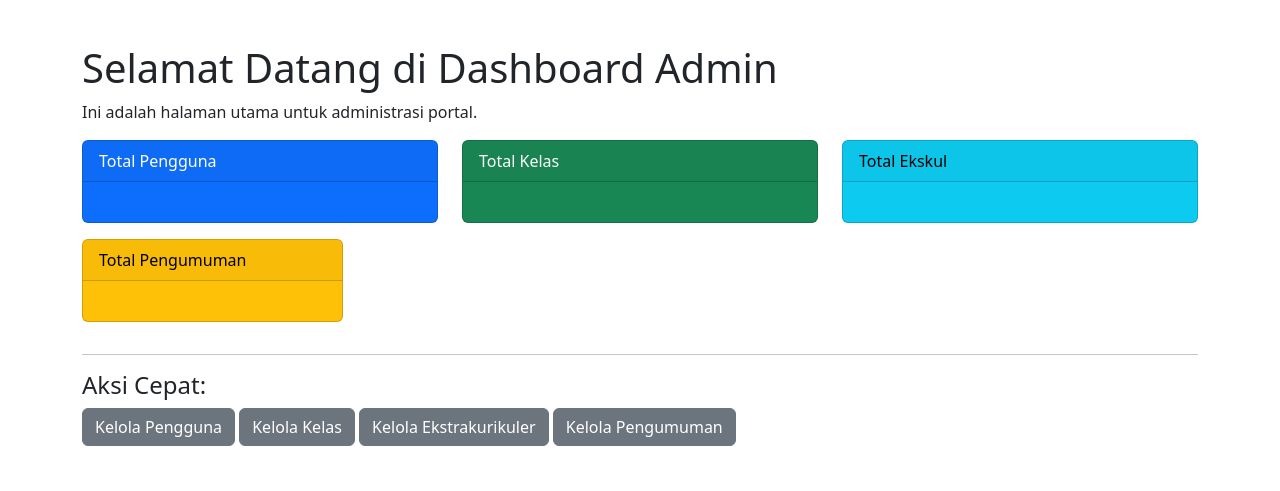
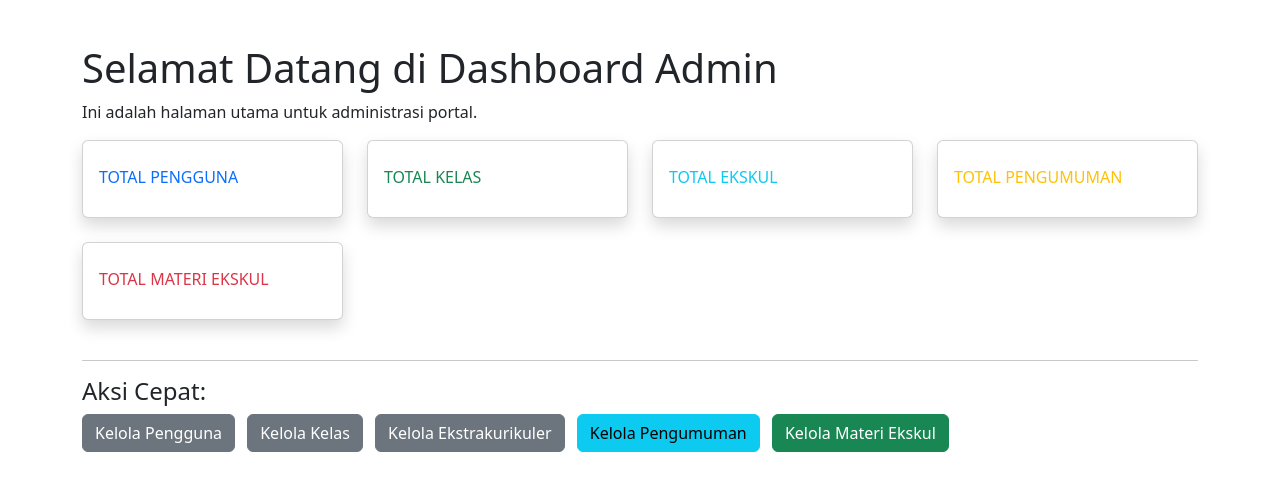
Before and after one commit to Juputra/Portal, a Flask app: template templates/admin/dashboard_admin.html in a window 1280 px wide. Shown: the part 56-547 px from the top of the page. Run offline with Flask 3, Linux system fonts and the light colour scheme; the template is opened without the code that fills it, so the values that code supplies are empty.

Commit message:
tampilan nambah materi

```diff
--- a/app.py
+++ b/app.py
@@ -20,6 +20,8 @@ class Portal:
         self.con = Config() # Membuat instance dari Config Anda
         self.routes()
         self.app.config['UPLOAD_FOLDER'] = 'static/uploads/materi_ekskul'
+        self.app.config['ALLOWED_EXTENSIONS'] = {'txt', 'pdf', 'png', 'jpg', 'jpeg', 'gif', 'doc', 'docx', 'ppt', 'pptx', 'xls', 'xlsx'}
+
 
 
     def _login_required_for_role(self, target_role, message):
@@ -131,7 +133,8 @@ class Portal:
                                    jumlah_pengguna=counts.get('users',0),
                                    jumlah_kelas=counts.get('kelas',0),
                                    jumlah_ekskul=counts.get('ekskul',0),
-                                   jumlah_pengumuman=counts.get('pengumuman',0))
+                                   jumlah_pengumuman=counts.get('pengumuman',0),
+                                   jumlah_materi_ekskul=counts.get('materi_ekskul',0))
 
         # --- Manajemen Pengguna (Admin) ---
         @self.app.route('/admin/users')
--- a/templates/admin/dashboard_admin.html
+++ b/templates/admin/dashboard_admin.html
@@ -5,45 +5,125 @@
 {% block content %}
     <h1>Selamat Datang di Dashboard Admin</h1>
     <p>Ini adalah halaman utama untuk administrasi portal.</p>
+
     <div class="row">
-        <div class="col-md-4">
-            <div class="card text-bg-primary mb-3">
-                <div class="card-header">Total Pengguna</div>
+        <div class="col-xl-3 col-md-6 mb-4"> {# Pengguna #}
+            <div class="card border-left-primary shadow h-100 py-2">
                 <div class="card-body">
-                    <h5 class="card-title">{{ jumlah_pengguna }}</h5>
+                    <div class="row no-gutters align-items-center">
+                        <div class="col mr-2">
+                            <div class="text-xs font-weight-bold text-primary text-uppercase mb-1">
+                                Total Pengguna</div>
+                            <div class="h5 mb-0 font-weight-bold text-gray-800">{{ jumlah_pengguna }}</div>
+                        </div>
+                        <div class="col-auto">
+                            <i class="fas fa-users fa-2x text-gray-300"></i> {# Contoh ikon #}
+                        </div>
+                    </div>
+                    <a href="{{ url_for('users_admin') }}" class="stretched-link"></a>
                 </div>
             </div>
         </div>
-        <div class="col-md-4">
-            <div class="card text-bg-success mb-3">
-                <div class="card-header">Total Kelas</div>
+
+        <div class="col-xl-3 col-md-6 mb-4"> {# Kelas #}
+            <div class="card border-left-success shadow h-100 py-2">
                 <div class="card-body">
-                    <h5 class="card-title">{{ jumlah_kelas }}</h5>
+                    <div class="row no-gutters align-items-center">
+                        <div class="col mr-2">
+                            <div class="text-xs font-weight-bold text-success text-uppercase mb-1">
+                                Total Kelas</div>
+                            <div class="h5 mb-0 font-weight-bold text-gray-800">{{ jumlah_kelas }}</div>
+                        </div>
+                        <div class="col-auto">
+                            <i class="fas fa-school fa-2x text-gray-300"></i>
+                        </div>
+                    </div>
+                     <a href="{{ url_for('kelas_admin') }}" class="stretched-link"></a>
                 </div>
             </div>
         </div>
-        <div class="col-md-4">
-             <div class="card text-bg-info mb-3">
-                <div class="card-header">Total Ekskul</div>
+
+        <div class="col-xl-3 col-md-6 mb-4"> {# Ekskul #}
+            <div class="card border-left-info shadow h-100 py-2">
                 <div class="card-body">
-                    <h5 class="card-title">{{ jumlah_ekskul }}</h5>
+                    <div class="row no-gutters align-items-center">
+                        <div class="col mr-2">
+                            <div class="text-xs font-weight-bold text-info text-uppercase mb-1">
+                                Total Ekskul</div>
+                            <div class="h5 mb-0 font-weight-bold text-gray-800">{{ jumlah_ekskul }}</div>
+                        </div>
+                        <div class="col-auto">
+                            <i class="fas fa-puzzle-piece fa-2x text-gray-300"></i>
+                        </div>
+                    </div>
+                    <a href="{{ url_for('ekskul_admin') }}" class="stretched-link"></a>
                 </div>
             </div>
         </div>
-        <div class="col-md-3"> {# Sesuaikan ukuran kolom jika perlu #}
-            <div class="card text-bg-warning mb-3"> {# Ganti warna jika mau #}
-                <div class="card-header">Total Pengumuman</div>
+
+        <div class="col-xl-3 col-md-6 mb-4"> {# Pengumuman #}
+            <div class="card border-left-warning shadow h-100 py-2">
                 <div class="card-body">
-                    <h5 class="card-title">{{ jumlah_pengumuman }}</h5>
-                    <a href="{{ url_for('pengumuman_admin') }}" class="stretched-link"></a> {# Link tersembunyi untuk klik seluruh kartu #}
+                    <div class="row no-gutters align-items-center">
+                        <div class="col mr-2">
+                            <div class="text-xs font-weight-bold text-warning text-uppercase mb-1">
+                                Total Pengumuman</div>
+                            <div class="h5 mb-0 font-weight-bold text-gray-800">{{ jumlah_pengumuman }}</div>
+                        </div>
+                         <div class="col-auto">
+                            <i class="fas fa-bullhorn fa-2x text-gray-300"></i>
+                        </div>
+                    </div>
+                    <a href="{{ url_for('pengumuman_admin') }}" class="stretched-link"></a>
                 </div>
             </div>
         </div>
-    </div>
+
+        {# === KARTU BARU UNTUK MATERI EKSKUL === #}
+        <div class="col-xl-3 col-md-6 mb-4">
+            <div class="card border-left-danger shadow h-100 py-2"> {# Ganti warna jika mau, misal border-left-danger #}
+                <div class="card-body">
+                    <div class="row no-gutters align-items-center">
+                        <div class="col mr-2">
+                            <div class="text-xs font-weight-bold text-danger text-uppercase mb-1">
+                                Total Materi Ekskul</div>
+                            <div class="h5 mb-0 font-weight-bold text-gray-800">{{ jumlah_materi_ekskul }}</div>
+                        </div>
+                         <div class="col-auto">
+                            <i class="fas fa-book-open fa-2x text-gray-300"></i> {# Contoh ikon #}
+                        </div>
+                    </div>
+                    <a href="{{ url_for('materi_ekskul_admin') }}" class="stretched-link"></a>
+                </div>
+            </div>
+        </div>
+        {# ====================================== #}
+
+    </div> {# Penutup untuk div class="row" kartu statistik #}
     <hr>
     <h4>Aksi Cepat:</h4>
-    <a href="{{ url_for('users_admin') }}" class="btn btn-secondary">Kelola Pengguna</a>
-    <a href="{{ url_for('kelas_admin') }}" class="btn btn-secondary">Kelola Kelas</a>
-    <a href="{{ url_for('ekskul_admin') }}" class="btn btn-secondary">Kelola Ekstrakurikuler</a>
-    <a href="{{ url_for('pengumuman_admin') }}" class="btn btn-secondary">Kelola Pengumuman</a>
+    <a href="{{ url_for('users_admin') }}" class="btn btn-secondary mb-2 me-2">Kelola Pengguna</a>
+    <a href="{{ url_for('kelas_admin') }}" class="btn btn-secondary mb-2 me-2">Kelola Kelas</a>
+    <a href="{{ url_for('ekskul_admin') }}" class="btn btn-secondary mb-2 me-2">Kelola Ekstrakurikuler</a>
+    <a href="{{ url_for('pengumuman_admin') }}" class="btn btn-info mb-2 me-2">Kelola Pengumuman</a>
+    {# === TOMBOL BARU UNTUK MATERI EKSKUL === #}
+    <a href="{{ url_for('materi_ekskul_admin') }}" class="btn btn-success mb-2 me-2">Kelola Materi Ekskul</a>
+    {# ====================================== #}
 {% endblock %}
+
+{% block scripts_extra %}
+{# Jika Anda menggunakan Font Awesome untuk ikon, pastikan linknya ada di layout_admin.html atau di sini #}
+{# <link rel="stylesheet" href="https://cdnjs.cloudflare.com/ajax/libs/font-awesome/5.15.4/css/all.min.css"> #}
+{# Atau jika Anda sudah memilikinya di layout_admin.html, tidak perlu di sini lagi #}
+<script>
+// Jika Anda ingin menggunakan ikon Font Awesome dari CDN, Anda bisa menambahkan script ini
+// Namun, cara terbaik adalah melink CSS-nya di <head> pada layout_admin.html
+// (function() {
+// var css = document.createElement('link');
+// css.href = 'https://cdnjs.cloudflare.com/ajax/libs/font-awesome/5.15.4/css/all.min.css';
+// css.rel = 'stylesheet';
+// css.type = 'text/css';
+// document.getElementsByTagName('head')[0].appendChild(css);
+// })();
+</script>
+{% endblock %}
```
Also changed, not shown: config.py (+13 -5 lines).
